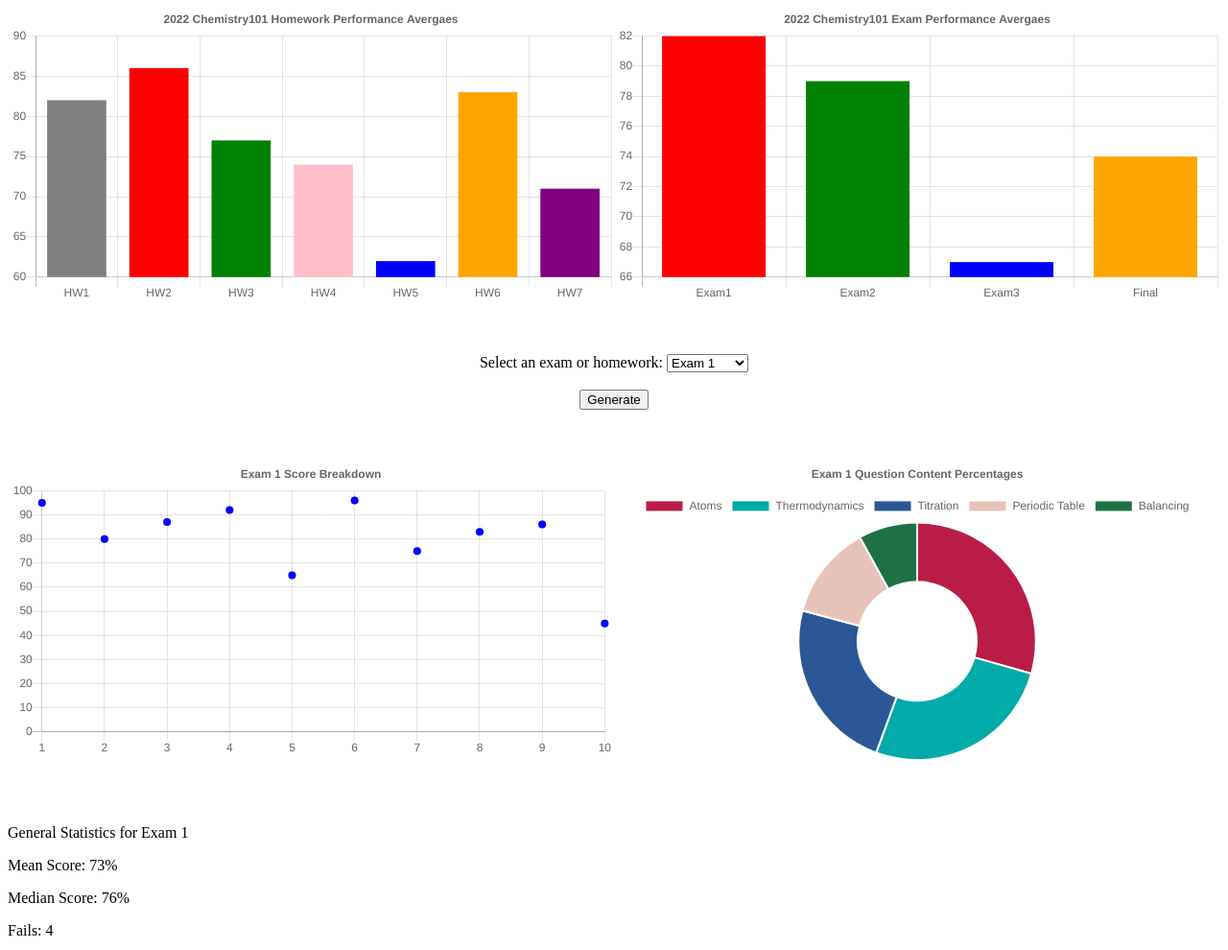
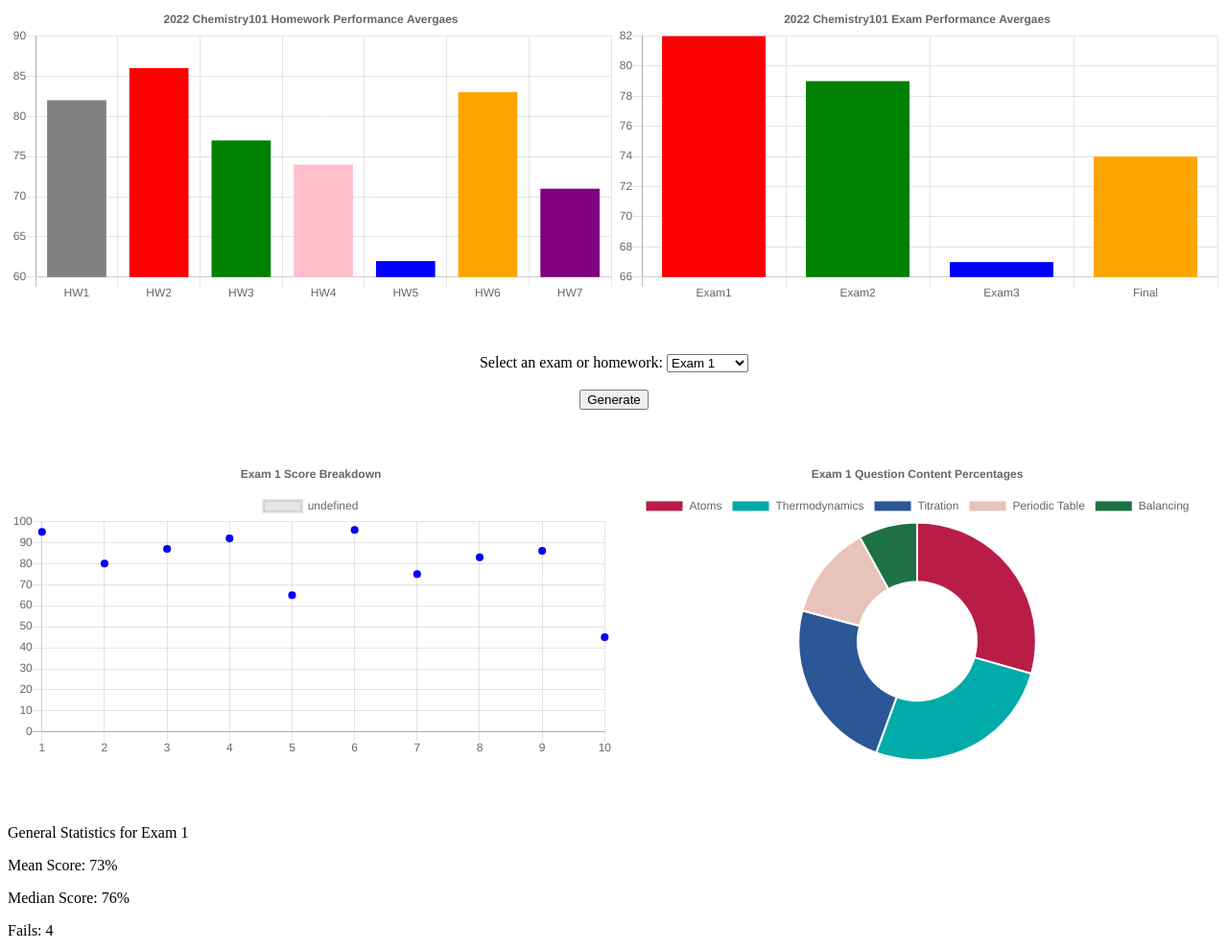
Before and after one commit to chalvors/PerformanceVis, a plain HTML site: page performance.html in a window 1280 px wide. Shown: the part 186-1176 px from the top of the page at 96% size. Drawn offline with nearby package versions, Linux system fonts and the light colour scheme.

Commit message:
Update performance.html

```diff
--- a/performance.html
+++ b/performance.html
@@ -142,9 +142,15 @@ new Chart("scatterChart", {
     }]
   },
   options: {
-    title: {display: true,
-    text: "Exam 1 Score Breakdown"},
-    legend: {display: false},
+    title: {
+        display: true,
+        text: "Exam 1 Score Breakdown"
+    },
+
+    legend: {
+        display: true,
+    },
+
     scales: {
       xAxes: [{ticks: {min: 1, max:10}}],
       yAxes: [{ticks: {min: 0, max:100}}],
```
